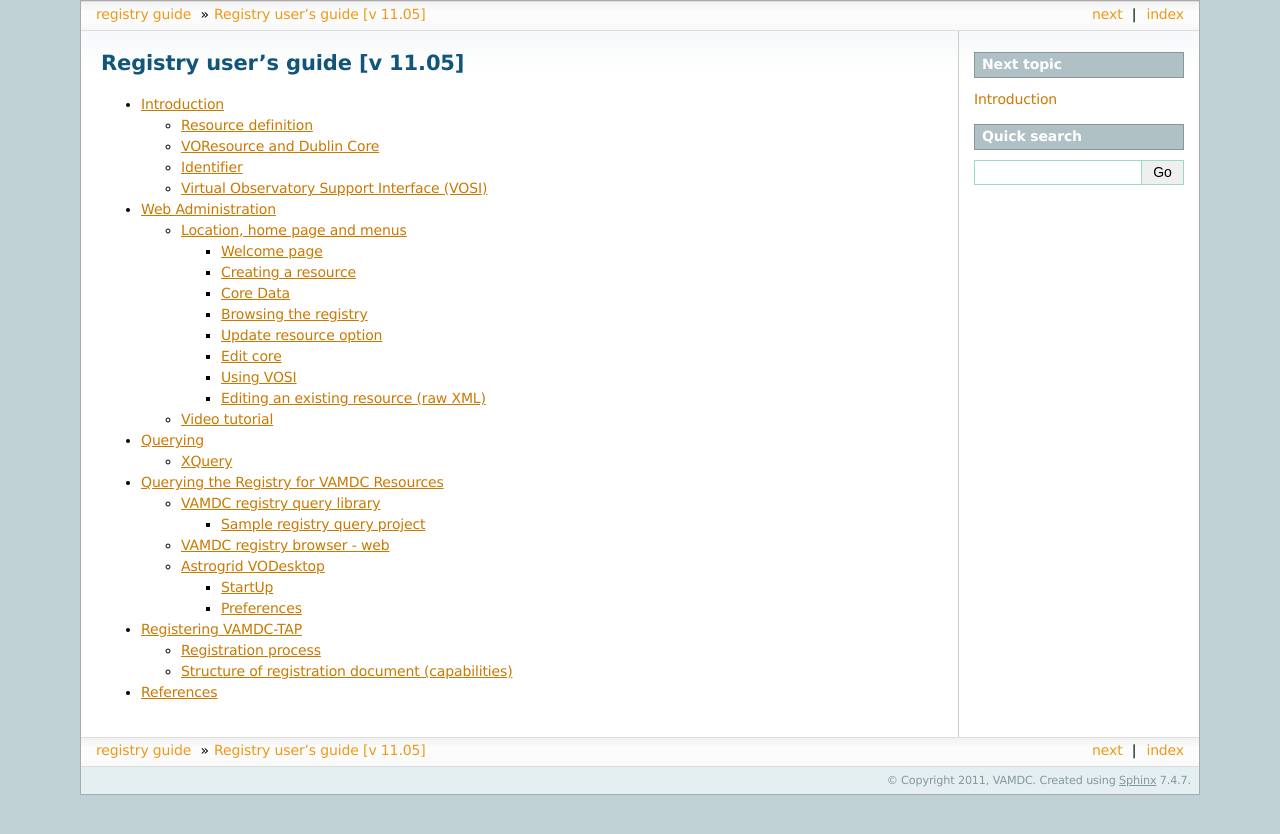
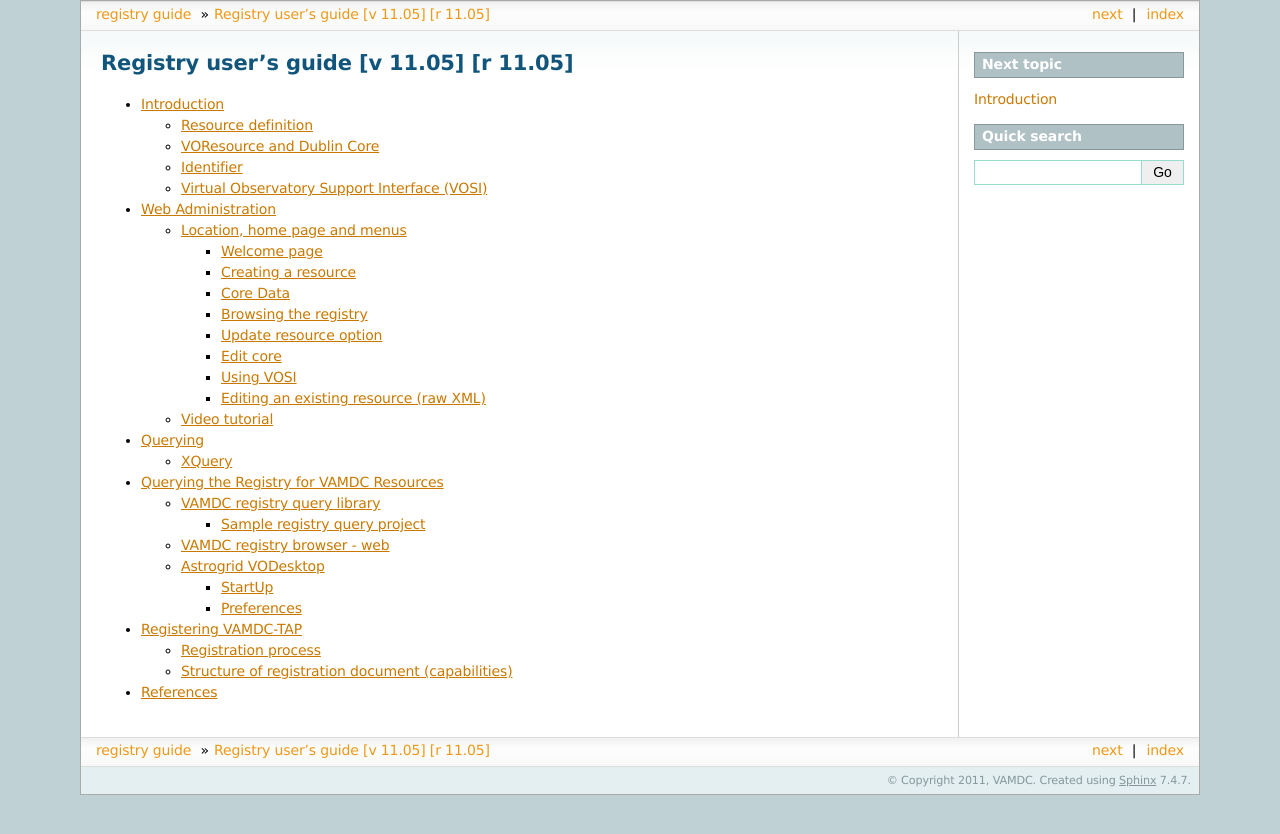
Before and after one commit to VAMDC/Standards, a Sphinx documentation site: the page built from doc/source/registry/index.rst, in a window 1280 px wide. Shown: the top 834 px of the page. Built offline with Sphinx 7.4.7, drawn with Linux system fonts in a browser that asks for light colours; formulas are drawn with MathJax 3.

Commit message:
added registry-version substitution

```diff
--- a/doc/source/registry/index.rst
+++ b/doc/source/registry/index.rst
@@ -1,7 +1,8 @@
 .. _registry-index:
+.. |reigistry-version| replace:: 11.05
 
 ==============================================================================================
-Registry user's guide [v |version|]
+Registry user's guide [v |reigistry-version|] [r |release|]
 ==============================================================================================
 
 .. toctree::
```
